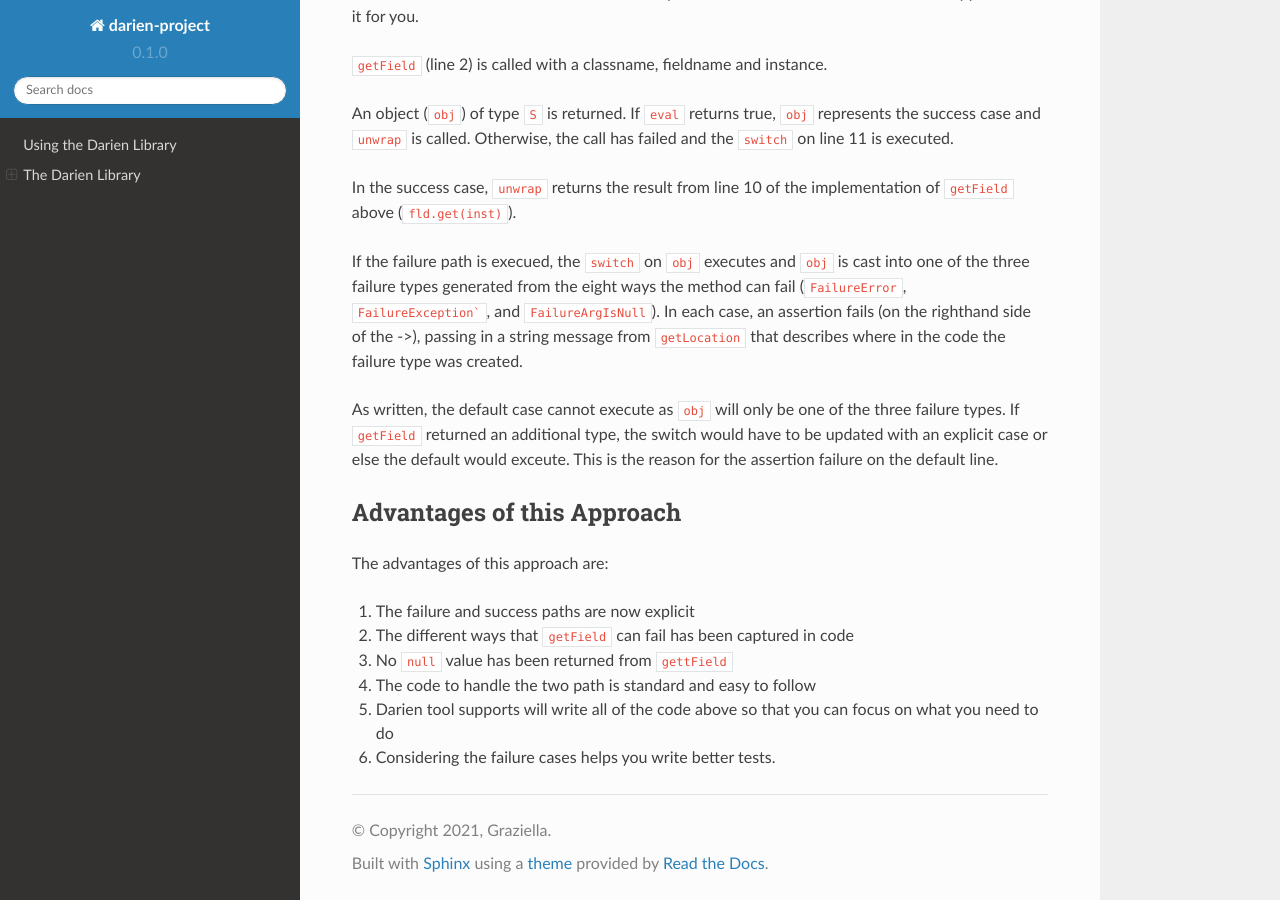
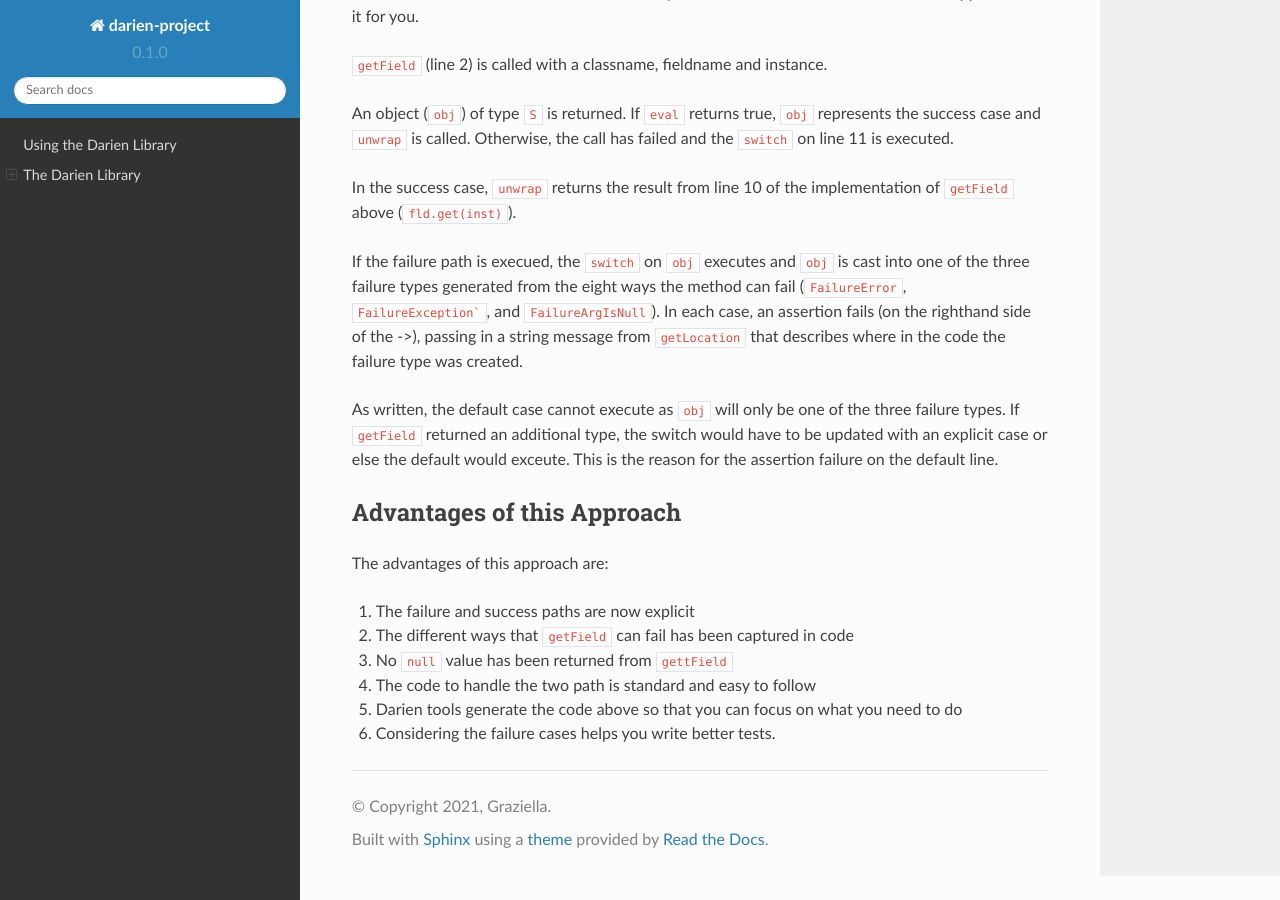
Before and after one commit to jh-evans/readthedocs, a Sphinx documentation site: the page built from docs/source/using.rst, in a window 1280 px wide and 900 px high, scrolled down 2730 px. Built offline with Sphinx 7.4.7 and the Read the Docs theme 2.0.0, drawn with Linux system fonts in a browser that asks for light colours.

Commit message:
Update using.rst

```diff
--- a/docs/source/using.rst
+++ b/docs/source/using.rst
@@ -153,5 +153,5 @@ The advantages of this approach are:
 2. The different ways that ``getField`` can fail has been captured in code
 3. No ``null`` value has been returned from ``gettField``
 4. The code to handle the two path is standard and easy to follow
-5. Darien tool supports will write all of the code above so that you can focus on what you need to do
+5. Darien tools generate the code above so that you can focus on what you need to do
 6. Considering the failure cases helps you write better tests.
```
